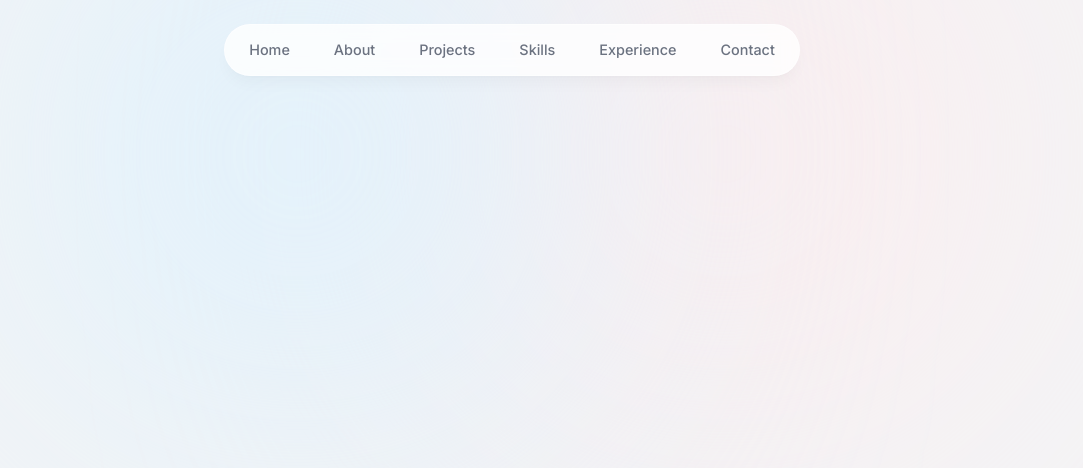
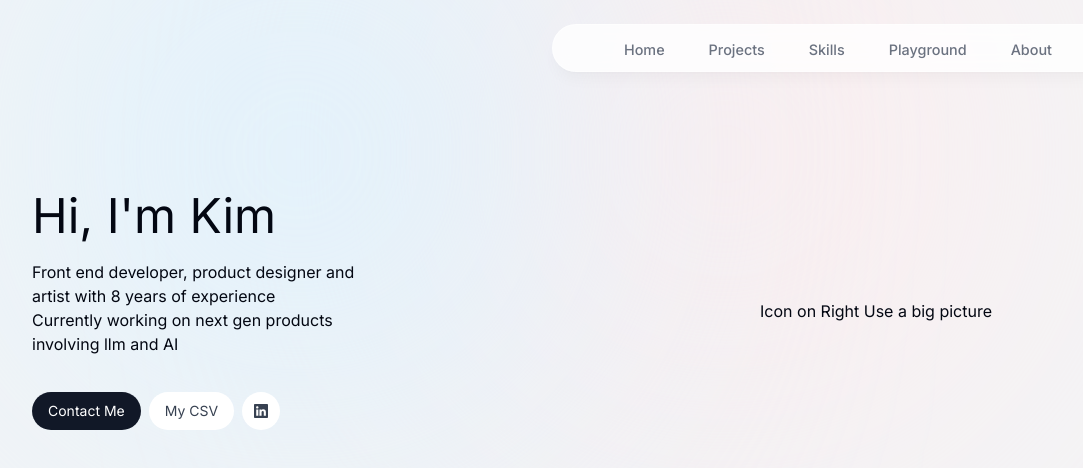
Before and after one commit to KJoWu/portfolio, a Next.js app: page / in a window 1280 px wide. Shown: the top 468 px of the page, without its empty margins (128-1211 px from the left). Built offline with nearby package versions, Linux system fonts and the light colour scheme.

Commit message:
add intro section

```diff
--- a/app/components/header.tsx
+++ b/app/components/header.tsx
@@ -6,17 +6,19 @@ import Link from "next/link";
 
 export default function Header() {
   return (
-    <header className="z-[999] relative">
+    <header className="z-[999] ">
       <motion.div
-        className="fixed top-0 left-1/2 h-[4.5rem] w-full rounded-none border
+        className="fixed top-0 right-0 h-[4.5rem] w-full rounded-none border
          border-white border-opacity-40 bg-white bg-opacity-80 shadow-lg
-          shadow-black/[0.03] backdrop-blur-[0.5rem] sm:top-6 sm:h-[3.25rem]
-          sm:w-[36rem] sm:rounded-full dark:bg-gray-950 dark:border-black/40 dark:bg-opacity-75"
-        initial={{ y: -100, x: "-50%", opacity: 0 }}
-        animate={{ y: 0, x: "-50%", opacity: 1 }}
+          shadow-black/[0.03] backdrop-blur-[0.5rem]
+
+          sm:top-6 sm:h-[3rem] sm:w-[35rem] sm:rounded-full sm:mr-10
+           dark:bg-gray-950 dark:border-black/40 dark:bg-opacity-75"
+        initial={{ y: -100, x: "50%", opacity: 0 }}
+        animate={{ y: 0, x: "0", opacity: 1 }}
       ></motion.div>
 
-      <nav className="flex fixed top-[0.15rem] left-1/2 h-12 -translate-x-1/2 py-2 sm:top-[1.7rem] sm:h-[initial] sm:py-0">
+      <nav className="flex fixed top-[0.15rem] right-0 h-12 py-2 sm:top-[1.7rem] sm:right-12 sm:h-[initial] sm:py-0 sm:mr-10">
         <ul
           className="flex w-[22rem] items-center justify-center gap-y-1 text-[0.9rem] font-medium text-gray-500
         sm:w-[initial] sm:flex-norwa- sm:gap-5"
@@ -25,10 +27,15 @@ export default function Header() {
             <motion.li
               key={link.hash}
               className="h-3/4 flex items-center justify-center"
-              initial={{y:-100, opacity:0}}
-              animate={{y:0, opacity:1}}
-               >
-              <Link href={link.hash} className="flex w-full justify-center px-3 py-3 items-center hover:text-gray-950 transition">{link.name}</Link>
+              initial={{ y: -100, opacity: 0 }}
+              animate={{ y: 0, opacity: 1 }}
+            >
+              <Link
+                href={link.hash}
+                className="flex w-full justify-center px-3 py-3 items-center hover:text-gray-950 transition"
+              >
+                {link.name}
+              </Link>
             </motion.li>
           ))}
         </ul>
--- a/app/layout.tsx
+++ b/app/layout.tsx
@@ -1,6 +1,7 @@
 import type { Metadata } from "next";
 import { Inter } from "next/font/google";
 import Header from "./components/header";
+import Intro from "./mainPage/intro";
 import "./globals.css";
 
 const inter = Inter({ subsets: ["latin"] });
@@ -18,7 +19,7 @@ export default function RootLayout({
 }>) {
   return (
     <html lang="en">
-      <body className={`${inter.className} bg-gray-100 text-gray-950`}>
+      <body className={`${inter.className} bg-gray-100 text-gray-950 pt-28 sm:pt-48`}>
         <div
           className="bg-[#ffebec]
             absolute top-[-6rem]
@@ -34,6 +35,7 @@ export default function RootLayout({
             blur-[10rem]"
         ></div>
         <Header/>
+        <Intro/>
         {children}
       </body>
     </html>
--- a/app/lib/pageLinks.tsx
+++ b/app/lib/pageLinks.tsx
@@ -2,10 +2,6 @@ export const links = [
   {
     name: "Home",
     hash: "#home",
-  },
-  {
-    name: "About",
-    hash: "#about",
   },
   {
     name: "Projects",
@@ -16,11 +12,11 @@ export const links = [
     hash: "#skills",
   },
   {
-    name: "Experience",
-    hash: "#experience",
+    name: "Playground",
+    hash: "#playground",
   },
   {
-    name: "Contact",
-    hash: "#contact",
-  },
+    name: "About",
+    hash: "#about",
+  }
 ] as const;
--- /dev/null
+++ b/app/mainPage/intro.tsx
@@ -0,0 +1,60 @@
+"use client";
+
+import React from "react";
+import { motion } from "framer-motion";
+import Link from "next/link";
+import { BsArrowRight, BsLinkedin } from "react-icons/bs";
+import { HiDownload } from "react-icons/hi";
+import { FaGithubSquare } from "react-icons/fa";
+
+export default function intro() {
+  return (
+    <section className="relative flex flex-col sm:flex-row items-center justify-between sm:px-[10em]">
+      <div className="w-[22rem]">
+        <motion.div
+          initial={{ opacity: 0, scale: 0.3 }}
+          animate={{ opacity: 1, scale: 1 }}
+          transition={{
+            type: "spring",
+            stiffness: 125,
+            delay: 0.5,
+            duration: 0.2,
+          }}
+        >
+          <p className="text-5xl">Hi, I'm Kim</p>
+          <p className="text-1xl pt-5 ">
+            Front end developer, product designer and artist with 8 years of
+            experience
+          </p>
+          <p className="">
+            Currently working on next gen products involving llm and AI
+          </p>
+
+        </motion.div>
+
+        <motion.div
+          className="flex flex-col sm:flex-row text-sm mt-9 gap-2"
+          initial={{ opacity: 0, y: 100 }}
+          animate={{ opacity: 1, y: 0}}
+          transition={{
+            delay: 0.9,
+          }}
+        >
+          <button className="bg-gray-900 hover:bg-gray-800 text-white px-4 py-2 rounded-full">
+            Contact Me
+          </button>
+          <button className="bg-white hover:bg-gray-100 px-4 rounded-full  text-gray-700">
+            My CSV
+          </button>
+          <button className="bg-white hover:bg-gray-100 width-auto p-3 rounded-full text-gray-700">
+            <BsLinkedin />
+          </button>
+        </motion.div>
+      </div>
+
+      <div>
+        Icon on Right Use a big picture
+        </div>
+    </section>
+  );
+}
--- a/package.json
+++ b/package.json
@@ -12,7 +12,8 @@
     "framer-motion": "^11.1.7",
     "next": "14.2.3",
     "react": "^18",
-    "react-dom": "^18"
+    "react-dom": "^18",
+    "react-icons": "^5.2.0"
   },
   "devDependencies": {
     "@types/node": "^20",
```
Also changed, not shown: 1 other file (tests, documents, lock files or other folders).
